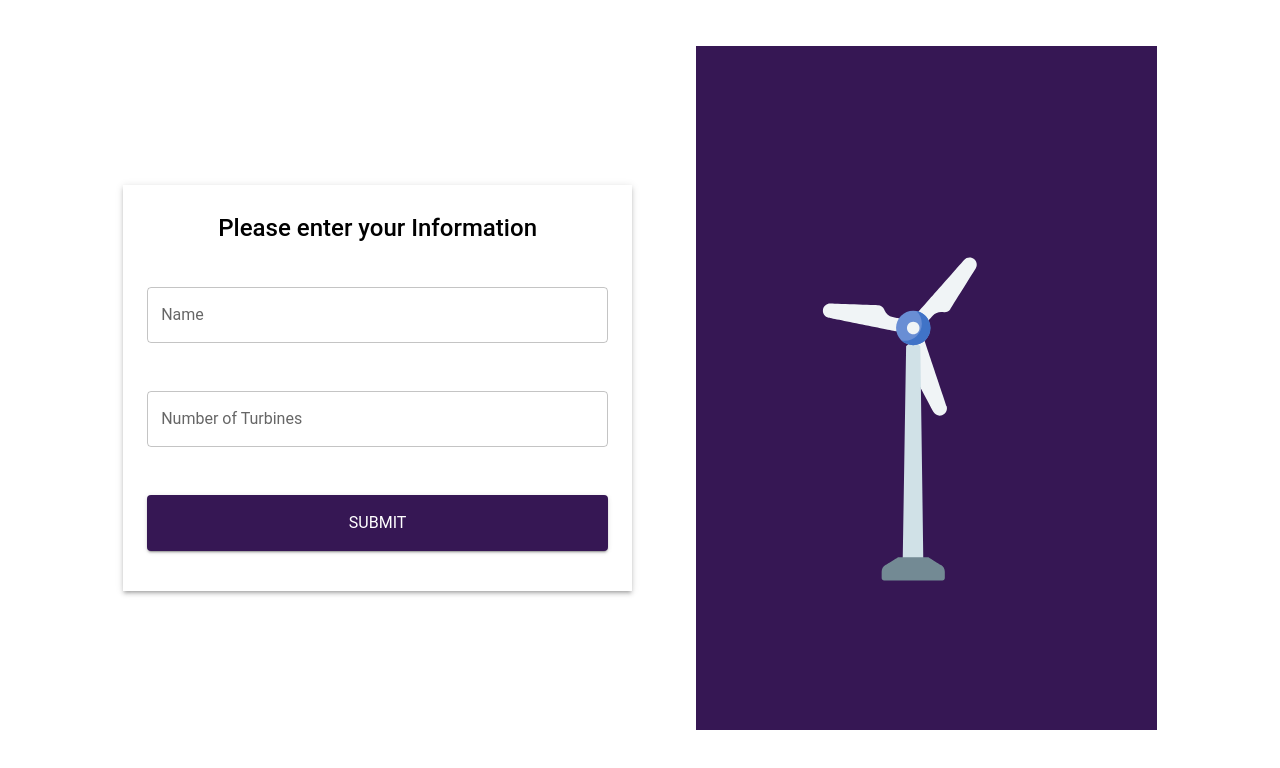
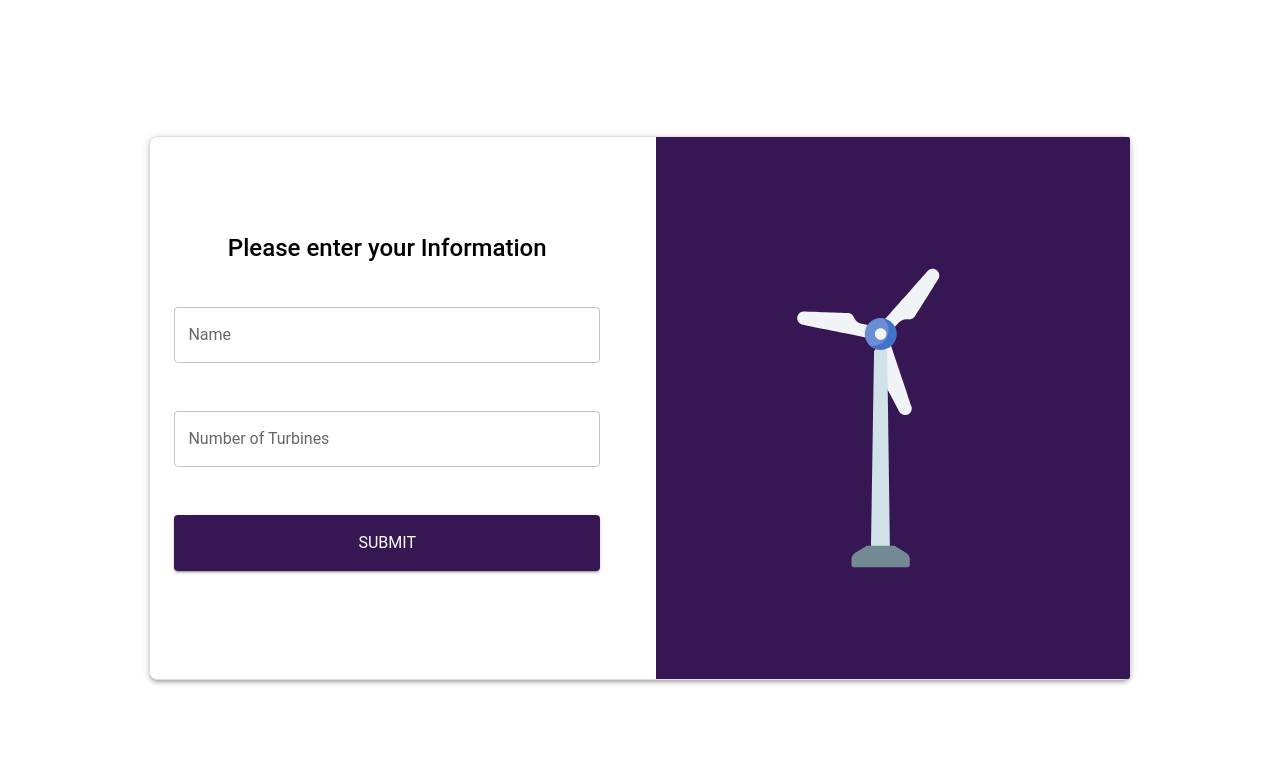
Before and after one commit to shashankanp/React-WindP_Project, a React (Create React App) app: page / in a window 1280 px wide. Shown: the top 768 px of the page. Built offline with nearby package versions, Linux system fonts and the light colour scheme.

Commit message:
Dev changed card layout

```diff
--- a/src/components/Form.jsx
+++ b/src/components/Form.jsx
@@ -37,7 +37,6 @@ const Form = () => {
       );
 
       console.log("Successful: ", response.data);
-      setStatusMessage("Windmill is fired up :)");
       setSubmissionMessage("Submitted Successfully!");
       reset();
 
@@ -62,29 +61,38 @@ const Form = () => {
   };
 
   return (
-    <Container>
-      <Stack
-        direction={{ xs: "column", sm: "column", md: "row" }}
-        gap={{ md: 4 }}
-        height={{ xs: "auto", sm: "auto", md: "95vh" }}
-        width="100%"
-        alignItems="center"
-        justifyContent="center"
-        spacing={4}
-        flex={1}
+    <Container
+      sx={{
+        display: "flex",
+        flexDirection: "column",
+        alignItems: "center",
+        justifyContent: "center",
+        height: "100vh",
+        my: { xs: 5, md: 0 },
+      }}
+    >
+      <Box
+        sx={{
+          boxShadow: 3,
+          border: "1px solid #E0E0E0",
+          borderRadius: 2,
+          backgroundColor: "background.default",
+          display: "flex",
+          flexDirection: { xs: "column", sm: "column", md: "row" },
+          width: { xs: "100%", md: "85%" },
+          alignItems: "center",
+          justifyContent: "center",
+          gap: { md: 4 },
+        }}
       >
         <Box
           sx={{
-            width: { xs: "100%", md: "40%" },
+            flex: 1,
             padding: 3,
             paddingBottom: { xs: 0, md: 3 },
-            paddingTop: { xs: 5, md: 3 },
-            boxShadow: 3,
-            // border: "1px solid black",
+            paddingTop: { xs: 1, md: 3 },
             backgroundColor: "background.default",
           }}
-          // position={{ xs: "absolute", md: "static" }}
-          // bottom={{ xs: 2 }}
           order={{ xs: 2, md: 1 }}
         >
           <Typography
@@ -171,14 +179,10 @@ const Form = () => {
         </Box>
         <Box
           sx={{
-            width: { xs: "70%", md: "40%" },
-            height: { xs: "auto", md: "auto" },
-            minHeight: { md: "90%" },
-            display: "flex",
-            flexDirection: "column",
-            alignItems: "center",
-            justifyContent: "center",
+            flex: 1,
+            padding: 3,
             backgroundColor: "primary.main",
+            borderRadius: { md: "0 2px 2px 0", xs: "0 0 2px 2px" },
           }}
           order={{ xs: 1, md: 2 }}
         >
@@ -200,15 +204,20 @@ const Form = () => {
               style={{ width: "100%", height: "auto", flexShrink: 0 }}
             />
             <Typography
-              variant="h6"
+              variant="h5"
               align="center"
-              sx={{ color: "white", mb: 2, flexShrink: 0 }}
+              sx={{
+                color: "white",
+                mb: 2,
+                flexShrink: 0,
+                height: "1.5em",
+              }}
             >
               {submissionMessage}
             </Typography>
           </Stack>
         </Box>
-      </Stack>
+      </Box>
     </Container>
   );
 };
```
